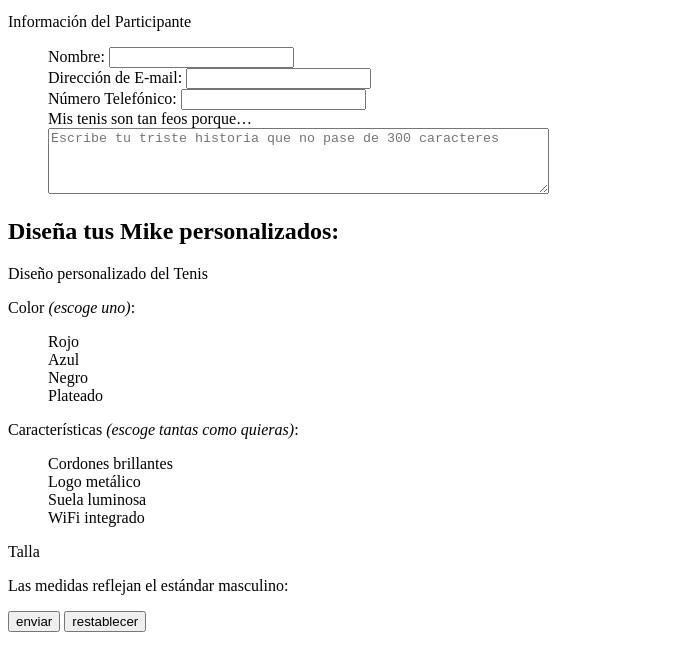
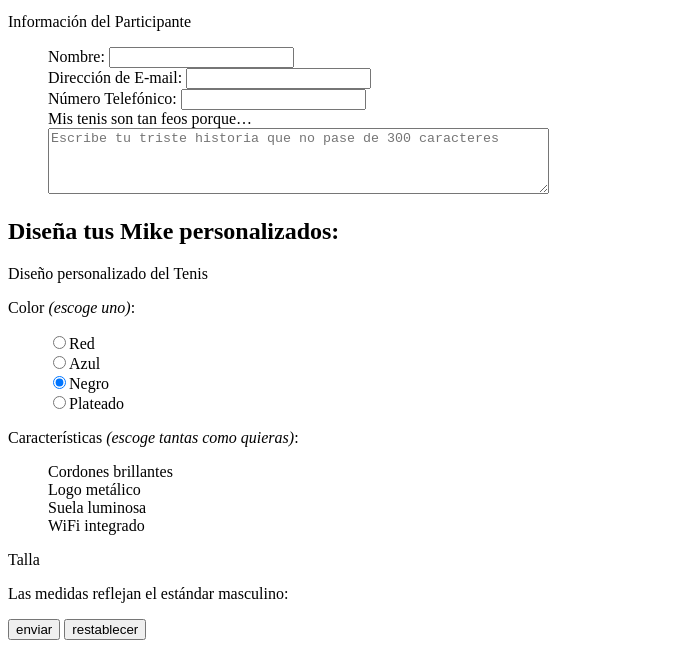
Before and after one commit to CrisWolf0/hweb, a plain HTML site: page practicas/p09/formulario.html in a window 1280 px wide. Shown: the part 137-800 px from the top of the page, without its empty margins (0-694 px from the left). Drawn offline with Linux system fonts and the light colour scheme.

Commit message:
Se añaden los botones de radio

```diff
--- a/practicas/p09/formulario.html
+++ b/practicas/p09/formulario.html
@@ -35,10 +35,10 @@
 
     <p>Color <em>(escoge uno)</em>:</p>
       <ul>
-      <li>Rojo</li>
-      <li>Azul</li>
-      <li>Negro</li>
-      <li>Plateado</li>
+      <li><input type="radio" name="color" value="red">Red</li>
+      <li><input type="radio" name="color" value="blue">Azul</li>
+      <li><input type="radio" name="color" value="black" checked>Negro</li>
+      <li><input type="radio" name="color" value="silver">Plateado</li>
       </ul>
 
     <p>Características <em>(escoge tantas como quieras)</em>:</p>
```
